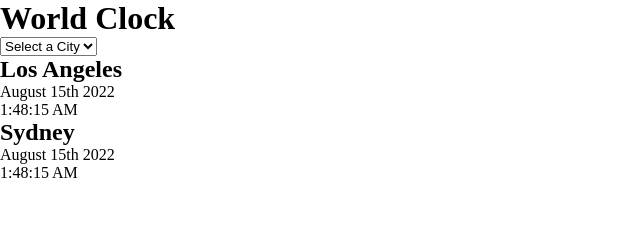
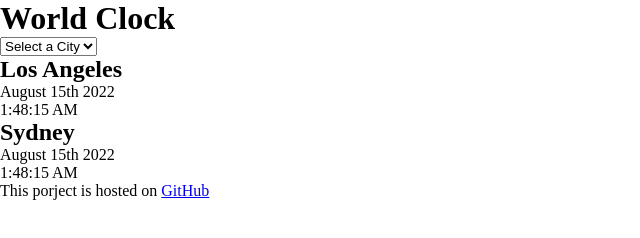
Before and after one commit to ayeshalatif1/world_clock, a plain HTML site: page index.html in a window 1280 px wide. Shown: the whole page, without its empty margins (0-640 px from the left). Drawn offline with Linux system fonts and the light colour scheme.

Commit message:
Added GitHub link

```diff
--- a/index.html
+++ b/index.html
@@ -30,6 +30,11 @@
             <div class="date">August 15th 2022</div>
             <div class="time">1:48:15 AM</div>
         </div>
+
+
+        <footer>
+            <p>This porject is hosted on <a href="https://github.com/ayeshalatif1/world_clock">GitHub</a></p>
+        </footer>
     </div>
 
 
```
